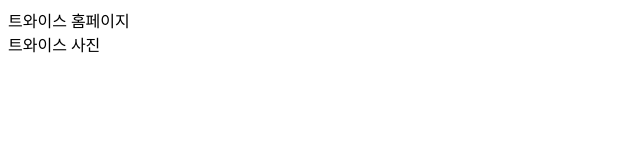
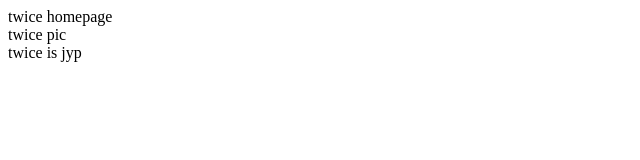
Before and after one commit to mr-cle/BTS_project, a plain HTML site: page index.html in a window 1280 px wide. Shown: the whole page, without its empty margins (0-640 px from the left). Drawn offline with Linux system fonts and the light colour scheme.

Commit message:
Update body

```diff
--- a/index.html
+++ b/index.html
@@ -1,5 +1,6 @@
 <html>
-	<title>트와이스</title>
-	<hl>트와이스 홈페이지</hl>
-	<div>트와이스 사진</div>
+	<title>twice</title>
+	<hl>twice homepage</hl>
+	<div>twice pic</div>
+	<body>twice is jyp</body>
 </html>
```
